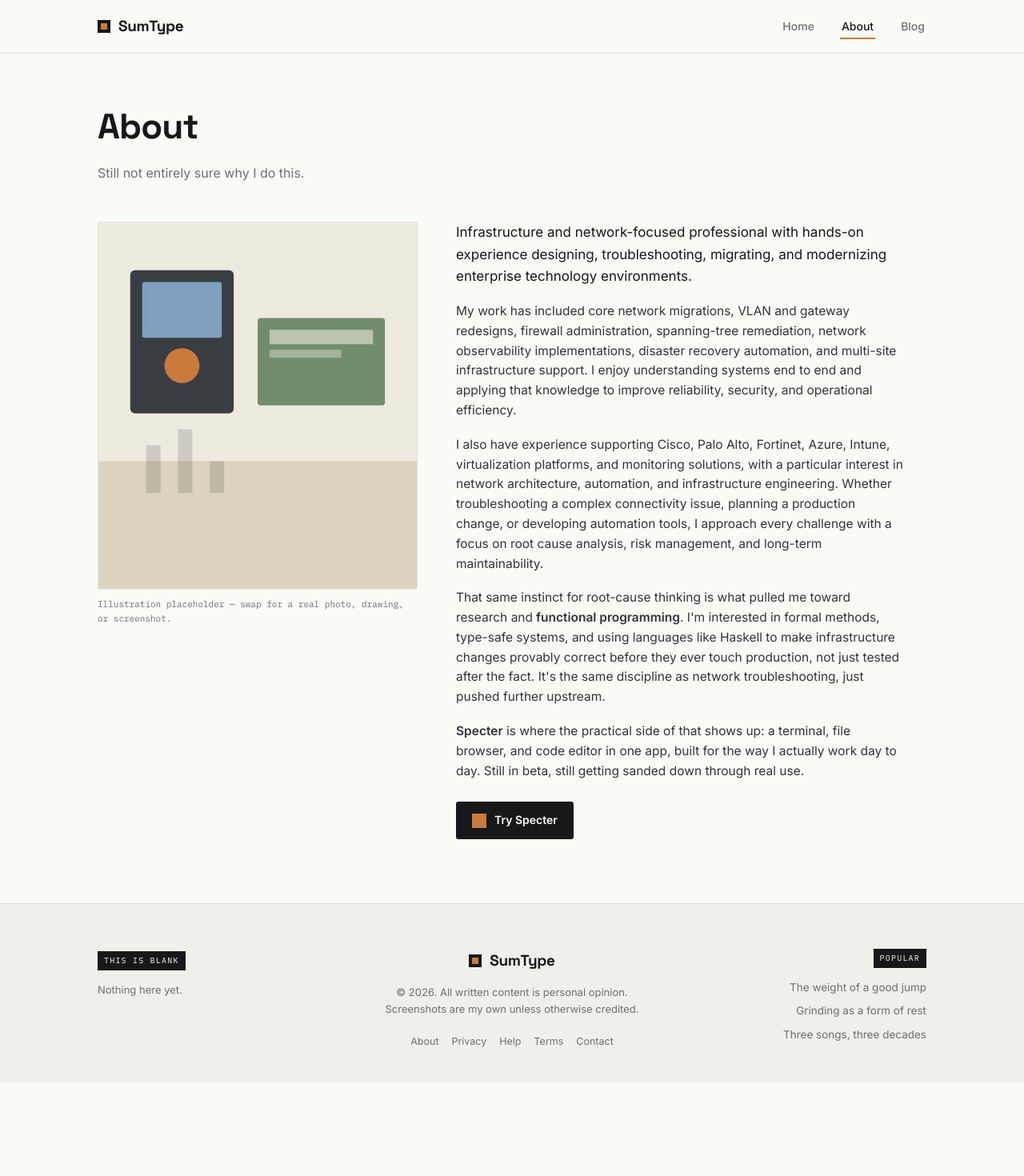
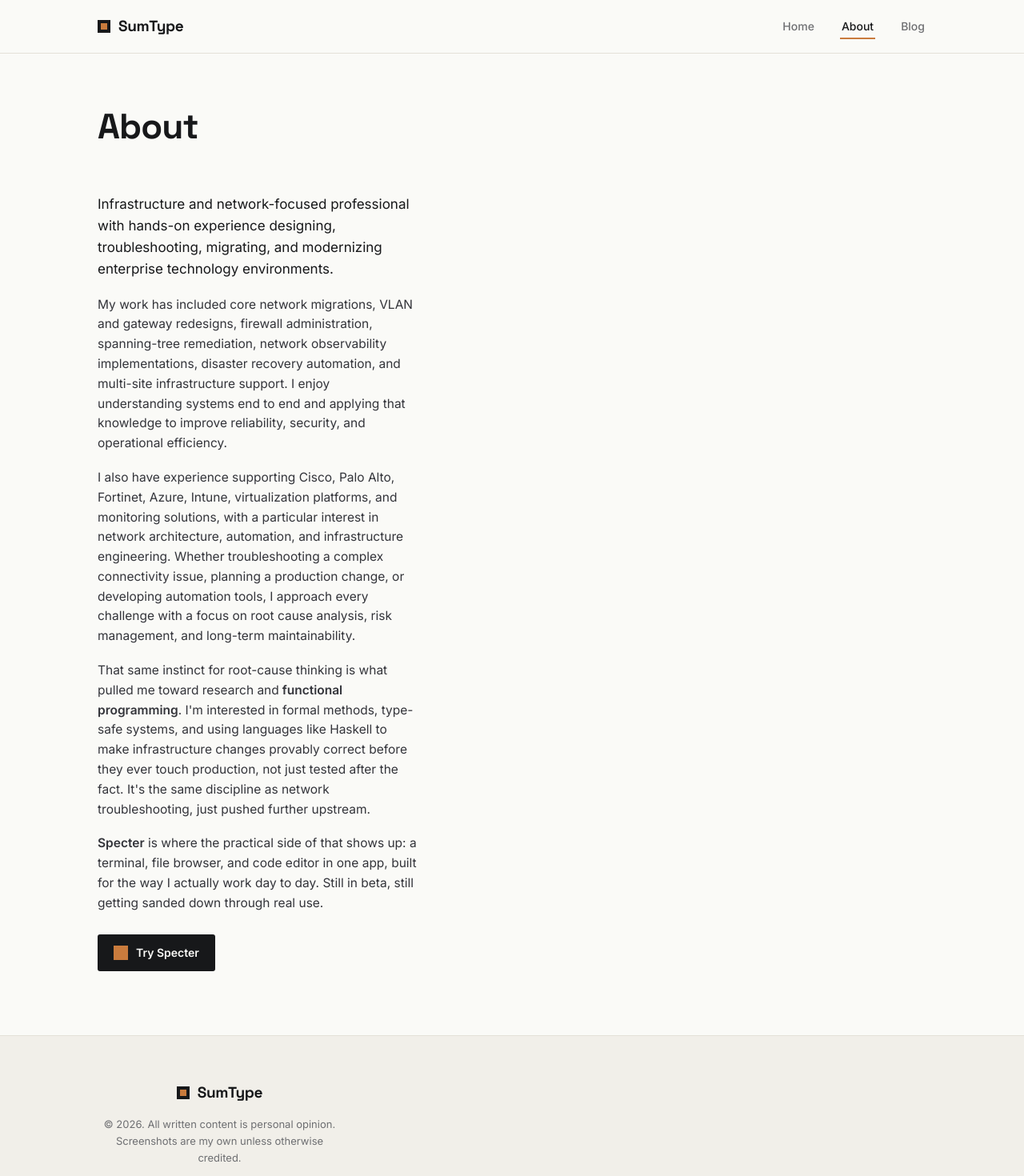
Before and after one commit to angjones3005/SumType, a Next.js app: page /about in a window 1280 px wide. Shown: the top 1470 px of the page at 80% size. Before the commit the page ends 1353 px from the top, so only its background shows below. Built offline with nearby package versions, Linux system fonts and the light colour scheme.

Commit message:
add project posts, link cards to GitHub repos

```diff
--- a/app/about/page.js
+++ b/app/about/page.js
@@ -8,31 +8,9 @@
       <div className="wrap">
         <div className="about-head">
           <h1>About</h1>
-          <p className="dek">Still not entirely sure why I do this.</p>
         </div>
 
         <div className="about-grid">
-          <div>
-            <div className="about-art">
-              <svg viewBox="0 0 400 460" xmlns="http://www.w3.org/2000/svg">
-                <rect width="400" height="460" fill="#EFEAE0" />
-                <rect x="0" y="300" width="400" height="160" fill="#DCD3BE" />
-                <rect x="40" y="60" width="130" height="180" rx="6" fill="#3A3D42" />
-                <rect x="55" y="75" width="100" height="70" rx="3" fill="#7FA0BE" />
-                <circle cx="105" cy="180" r="22" fill="#C97B3D" />
-                <rect x="200" y="120" width="160" height="110" rx="4" fill="#5C7D5A" opacity="0.85" />
-                <rect x="215" y="135" width="130" height="18" fill="#EFEAE0" opacity="0.6" />
-                <rect x="215" y="160" width="90" height="10" fill="#EFEAE0" opacity="0.4" />
-                <rect x="60" y="280" width="18" height="60" fill="#17181A" opacity="0.15" />
-                <rect x="100" y="260" width="18" height="80" fill="#17181A" opacity="0.15" />
-                <rect x="140" y="300" width="18" height="40" fill="#17181A" opacity="0.15" />
-              </svg>
-            </div>
-            <div className="about-caption">
-              Illustration placeholder — swap for a real photo, drawing, or screenshot.
-            </div>
-          </div>
-
           <div className="about-copy">
             <p>
               Infrastructure and network-focused professional with hands-on experience designing,
--- a/app/components/Footer.js
+++ b/app/components/Footer.js
@@ -2,11 +2,6 @@
   return (
     <footer>
       <div className="wrap footer-grid">
-        <div>
-          <div className="footer-label">THIS IS BLANK</div>
-          <p style={{ color: "var(--text-muted)", fontSize: "13px" }}>Nothing here yet.</p>
-        </div>
-
         <div className="footer-center">
           <div className="brand">
             <div className="brand-mark"></div>
@@ -23,13 +18,6 @@
             <a href="#">Contact</a>
           </div>
         </div>
-
-        <div className="footer-right">
-          <div className="footer-label">POPULAR</div>
-          <a href="#">The weight of a good jump</a>
-          <a href="#">Grinding as a form of rest</a>
-          <a href="#">Three songs, three decades</a>
-        </div>
       </div>
     </footer>
   );
```
